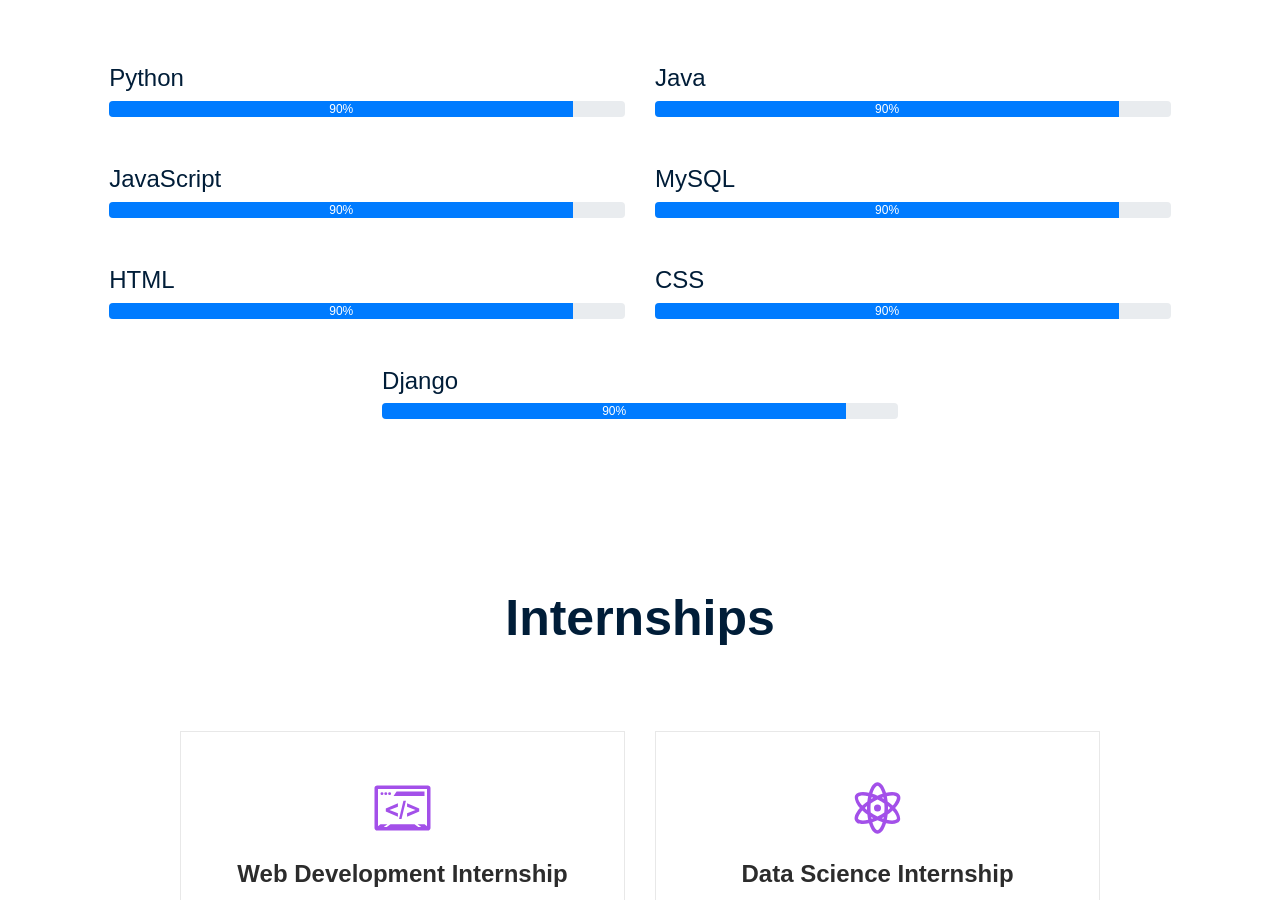
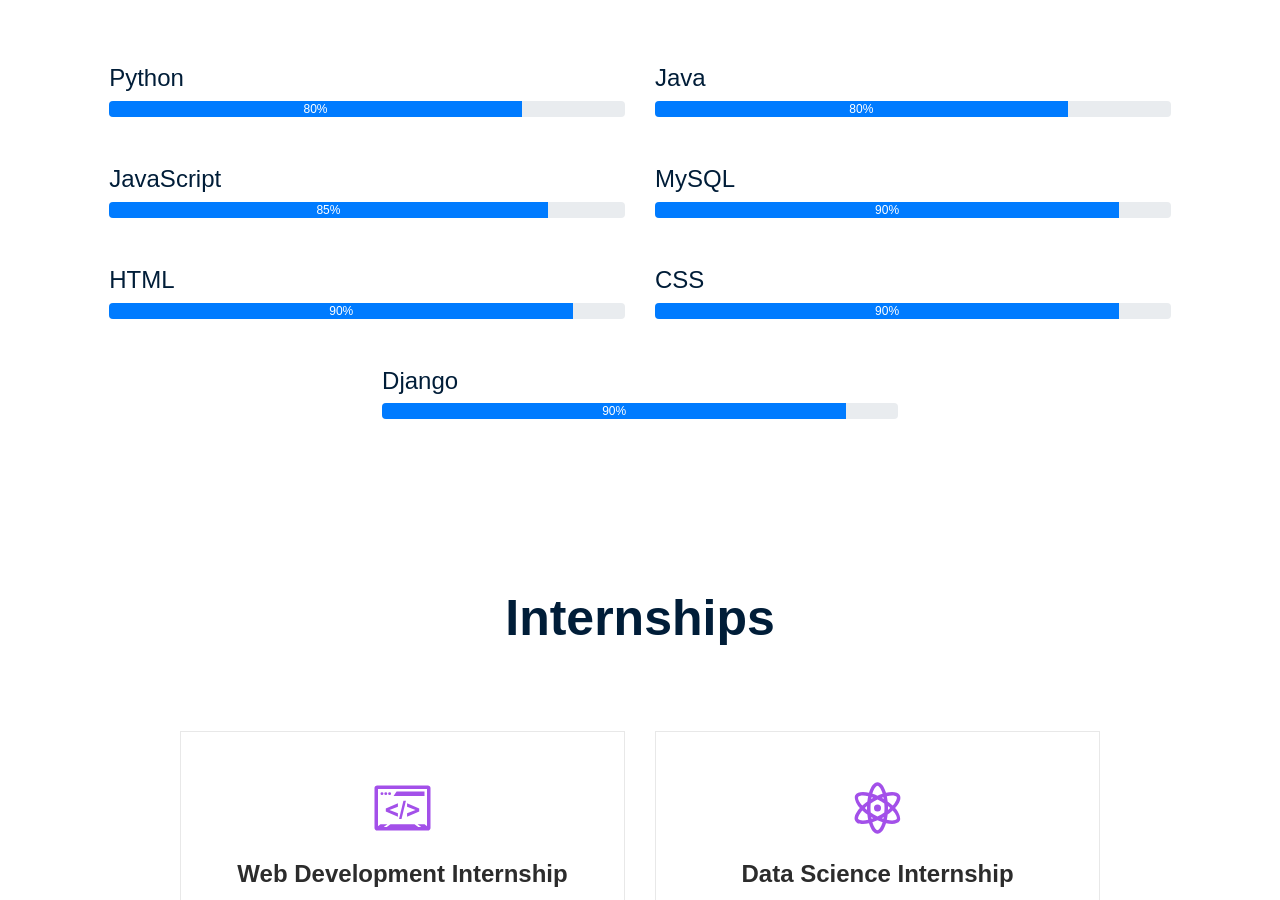
Before and after one commit to Abhishekp44/Portfolio_Website, a plain HTML site: page index.html in a window 1280 px wide. Shown: the part 1849-2749 px from the top of the page. Drawn offline with Linux system fonts and the light colour scheme; a web font is replaced by a local one.

Commit message:
Update index.html

```diff
--- a/index.html
+++ b/index.html
@@ -116,8 +116,8 @@
                     <h3>Python</h3>
                     <div class="progress">
                         <div class="progress-bar color-1" role="progressbar" aria-valuenow="90"
-                            aria-valuemin="0" aria-valuemax="100" style="width:90%">
-                            <span>90%</span>
+                            aria-valuemin="0" aria-valuemax="100" style="width:80%">
+                            <span>80%</span>
                         </div>
                     </div>
                 </div>
@@ -127,8 +127,8 @@
                     <h3>Java</h3>
                     <div class="progress">
                         <div class="progress-bar color-1" role="progressbar" aria-valuenow="90"
-                            aria-valuemin="0" aria-valuemax="100" style="width:90%">
-                          <span>90%</span>
+                            aria-valuemin="0" aria-valuemax="100" style="width:80%">
+                          <span>80%</span>
                         </div>
                     </div>
                 </div>
@@ -140,8 +140,8 @@
                     <h3>JavaScript</h3>
                     <div class="progress">
                         <div class="progress-bar color-1" role="progressbar" aria-valuenow="90"
-                            aria-valuemin="0" aria-valuemax="100" style="width:90%">
-                            <span>90%</span>
+                            aria-valuemin="0" aria-valuemax="100" style="width:85%">
+                            <span>85%</span>
                         </div>
                     </div>
                 </div>
```
